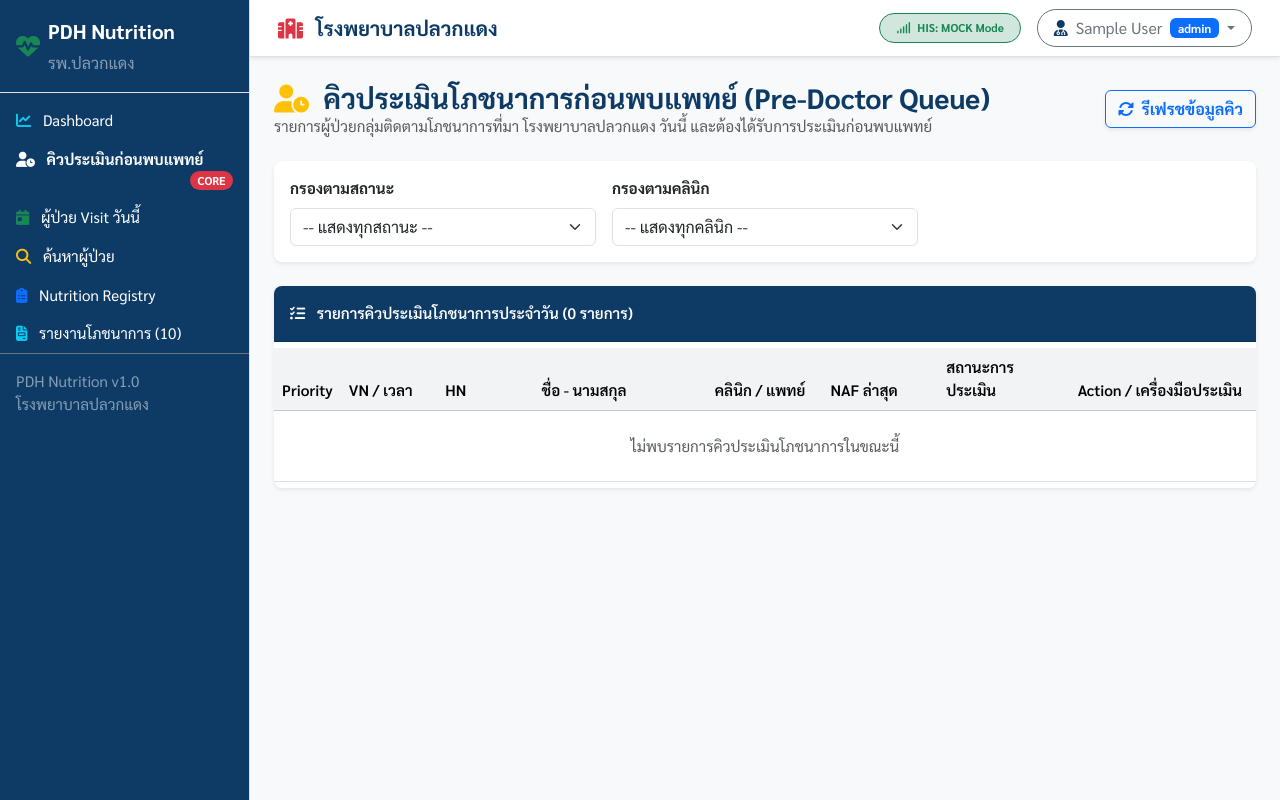
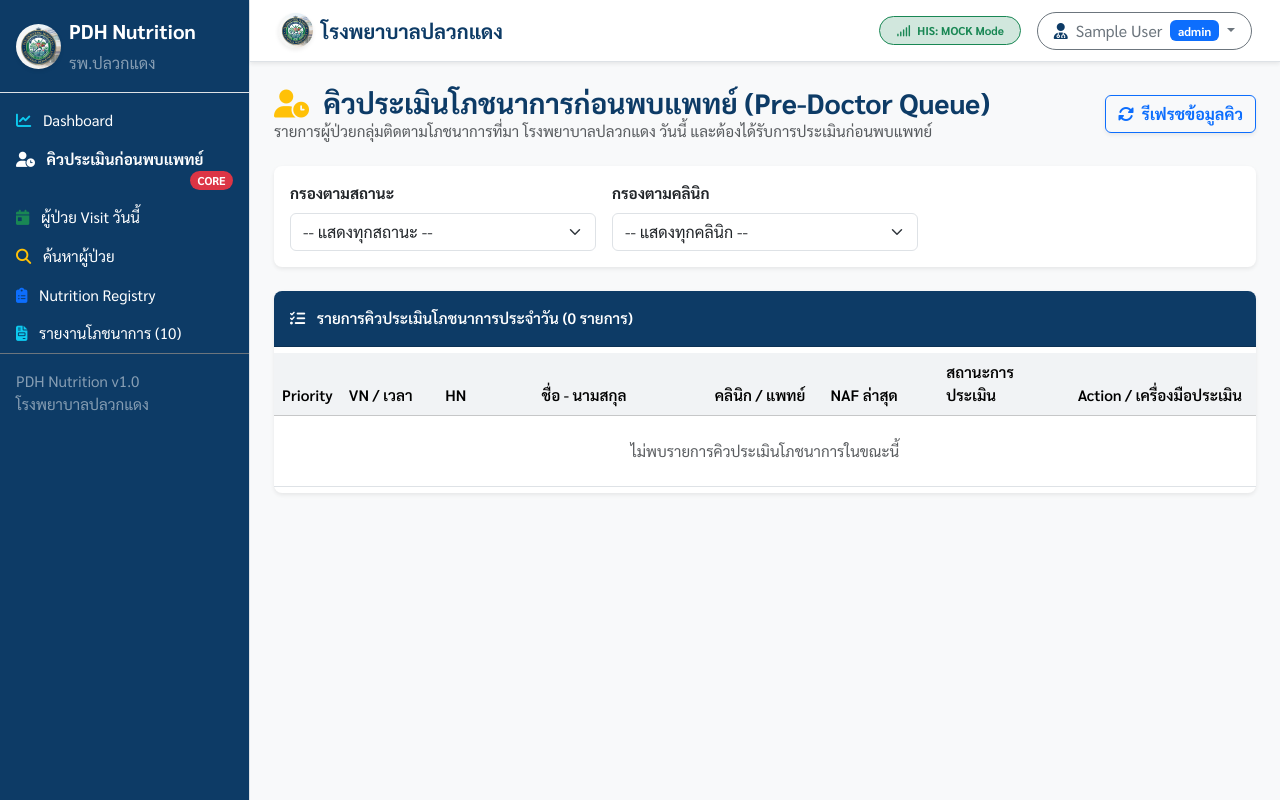
Before and after one commit to pharmacisttom/pdhnutrition, a PHP site: page /pdhnutrition/nutrition-queue in a window 1280 px wide. Run offline with PHP 8.4, Linux system fonts and the light colour scheme; the visitor is signed in with stand-in values (Sample User, id 1); data that the repository does not hold is empty; some libraries are stand-ins or nearby versions.

Commit message:
Add official Pluakdaeng Hospital Nutrition Department logo to webapp UI

```diff
--- a/views/auth/login.php
+++ b/views/auth/login.php
@@ -33,9 +33,7 @@ $baseUrl = AppConfig::get('APP_URL', '/pdhnutrition');
 
 <div class="card login-card bg-white p-4">
   <div class="text-center mb-4">
-    <div class="bg-primary-subtle text-primary rounded-circle d-inline-flex p-3 mb-2">
-      <i class="fa-solid fa-heart-pulse fa-3x text-pdh-blue"></i>
-    </div>
+    <img src="<?= $baseUrl ?>/public/assets/img/logo.png" alt="PDH Nutrition Logo" style="height: 90px; width: 90px; border-radius: 50%; object-fit: cover;" class="mb-3 shadow">
     <h4 class="fw-bold text-pdh-blue mb-1">PDH Nutrition System</h4>
     <p class="text-muted fs-6">ระบบบริหารจัดการภาวะโภชนาการผู้ป่วย โรงพยาบาลปลวกแดง</p>
   </div>
--- a/views/layouts/navbar.php
+++ b/views/layouts/navbar.php
@@ -7,8 +7,9 @@ $userRole = $_SESSION['user_role'] ?? 'DIETITIAN';
 ?>
 <nav class="navbar navbar-expand-lg navbar-light bg-white border-bottom shadow-sm py-2 px-3 no-print">
   <div class="container-fluid">
-    <span class="navbar-brand fw-bold text-pdh-blue fs-5">
-      <i class="fa-solid fa-hospital me-2 text-danger"></i> โรงพยาบาลปลวกแดง
+    <span class="navbar-brand fw-bold text-pdh-blue fs-5 d-flex align-items-center">
+      <img src="<?= $baseUrl ?>/public/assets/img/logo.png" alt="PDH Nutrition Logo" style="height: 35px; width: 35px; border-radius: 50%; object-fit: cover;" class="me-2 shadow-sm">
+      โรงพยาบาลปลวกแดง
     </span>
 
     <div class="d-flex align-items-center ms-auto">
--- a/views/layouts/sidebar.php
+++ b/views/layouts/sidebar.php
@@ -6,7 +6,7 @@ $currentRole = $_SESSION['user_role'] ?? 'VIEWER';
 <!-- Sidebar -->
 <div class="bg-pdh-blue border-end no-print" id="sidebar-wrapper" style="min-width: 250px; max-width: 250px; min-height: 100vh;">
   <div class="sidebar-heading text-white fw-bold py-3 px-3 border-bottom fs-5 d-flex align-items-center">
-    <i class="fa-solid fa-heart-pulse text-success me-2 fs-4"></i>
+    <img src="<?= $baseUrl ?>/public/assets/img/logo.png" alt="PDH Nutrition Logo" style="height: 45px; width: 45px; border-radius: 50%; object-fit: cover;" class="me-2 shadow-sm">
     <div>
       <div>PDH Nutrition</div>
       <small class="fw-normal text-white-50 fs-6">รพ.ปลวกแดง</small>
```
Also changed, not shown: public/assets/img/logo.png (added).
